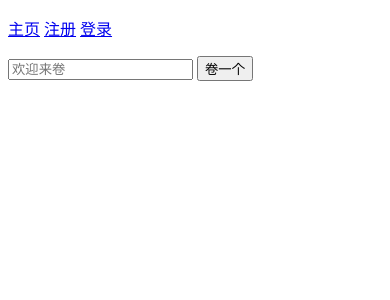
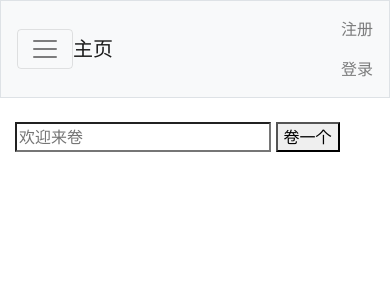
Before and after one commit to wangzong/hanstamp, a Django app: page / in a window 390 px wide. Shown: the top 300 px of the page. Run offline with Django 3.2, Linux system fonts and the light colour scheme; some libraries are stand-ins or nearby versions.

Commit message:
- Resolved the problem on deployment - modify base.html and index.html for mobile view by introducing bootstrap

```diff
--- a/hs_env/hanstamp/settings.py
+++ b/hs_env/hanstamp/settings.py
@@ -25,7 +25,7 @@ SECRET_KEY = 'django-insecure-$&8*0($w9%*@85-c1lvw922vy*=^)iug)0byk-dhj=5j4ix!am
 # SECURITY WARNING: don't run with debug turned on in production!
 DEBUG = True
 
-ALLOWED_HOSTS = []
+ALLOWED_HOSTS = ['47.96.124.27','127.0.0.1','localhost']
 
 
 # Application definition
@@ -33,6 +33,9 @@ ALLOWED_HOSTS = []
 INSTALLED_APPS = [
     'hs',
     'users',
+
+    'bootstrap4',
+
     'django.contrib.admin',
     'django.contrib.auth',
     'django.contrib.contenttypes',
--- a/hs_env/hs/templates/hs/base.html
+++ b/hs_env/hs/templates/hs/base.html
@@ -1,22 +1,45 @@
+{% load bootstrap4 %}
 <!DOCTYPE html>
 <html lang="en">
 <head>
     <meta charset="UTF-8">
+    <meta name="viewport" content="width=device-width, intial-scale=1, shrink-to-fit=no">
     <title>Title</title>
+
+    {% bootstrap_css %}
+    {% bootstrap_javascript jquery='full' %}
 </head>
 <body>
-    <p>
-        <a href="{% url 'hs:index' %}">主页</a>
+    <nav class="navbar navbar-expand-md navbar-light bg-light mb-4 border">
+        <button class="navbar-toggler" type="button" data-toggle="collapse"
+                data-target="#navbarCollapse" aria-controls="navbarCollapse"
+                aria-expanded="false" aria-label="Toggle navigation">
+            <span class="navbar-toggler-icon"></span>
+        </button>
+        <a class="navbar-brand" href="{% url 'hs:index' %}">主页</a>
+        <ul class="navbar-nav ml-auto">
+            {% if user.is_authenticated %}
+                <li class="nav-item">
+                    <span class="navbar-text">你好，{{ user.username }}。</span>
+                </li>
+                <li class="nav-item">
+                    <a class="nav-link" href="{% url 'users:logout' %}">退出</a>
+                </li>
+            {% else %}
+                <li class="nav-item">
+                    <a class="nav-link" href="{% url 'users:register' %}">注册</a>
+                </li>
+                <li class="nav-item">
+                    <a class="nav-link" href="{% url 'users:login' %}">登录</a>
+                </li>
+            {% endif %}
+        </ul>
+    </nav>
 
-        {% if user.is_authenticated %}
-            你好，{{ user.username }}。
-            <a href="{% url 'users:logout' %}">退出</a>
-        {% else %}
-            <a href="{% url 'users:register' %}">注册</a>
-            <a href="{% url 'users:login' %}">登录</a>
-        {% endif %}
-    </p>
-
-    {% block content %}{% endblock content %}
+    <main role="main" class="container">
+        <div>
+            {% block content %}{% endblock content %}
+        </div>
+    </main>
 </body>
 </html>
--- a/hs_env/hs/templates/hs/index.html
+++ b/hs_env/hs/templates/hs/index.html
@@ -16,7 +16,7 @@
 <!--    <p>这是《汉印文字征》的查询工具</p>-->
 
     <form method="get" action="/search/">
-      {% csrf_token %}
+<!--      {% csrf_token %}-->
       <input type="search" name='search' placeholder="欢迎来卷" required>
       <button type="submit">卷一个</button>
     </form>
```
Also changed, not shown: hs_env/db.sqlite3, 3 other files.
